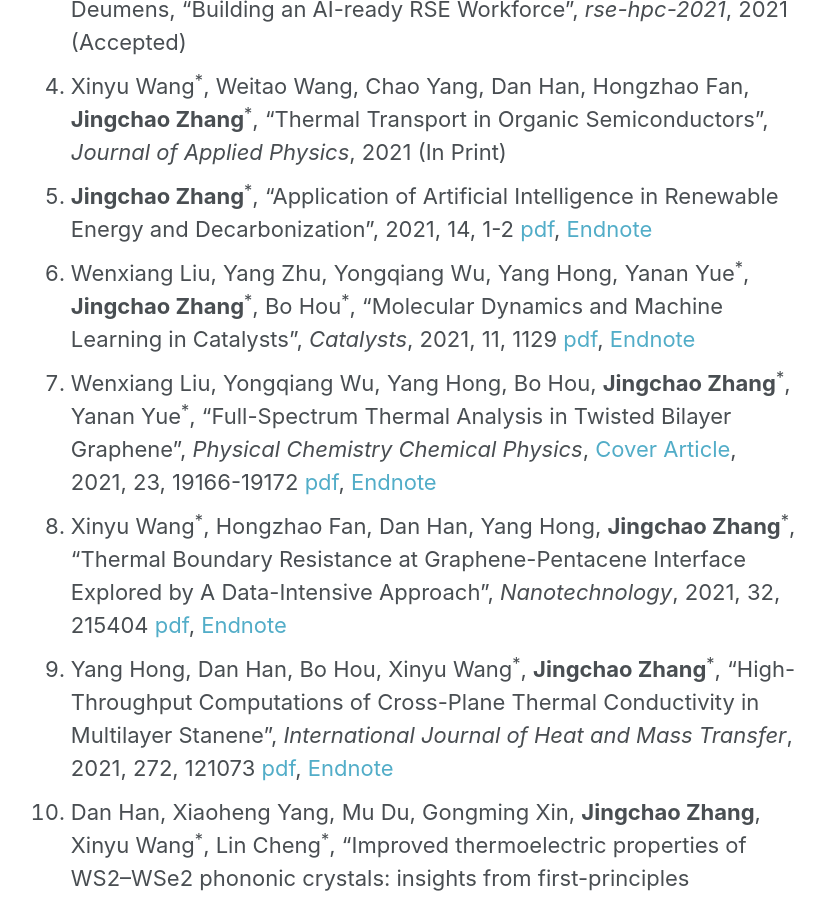
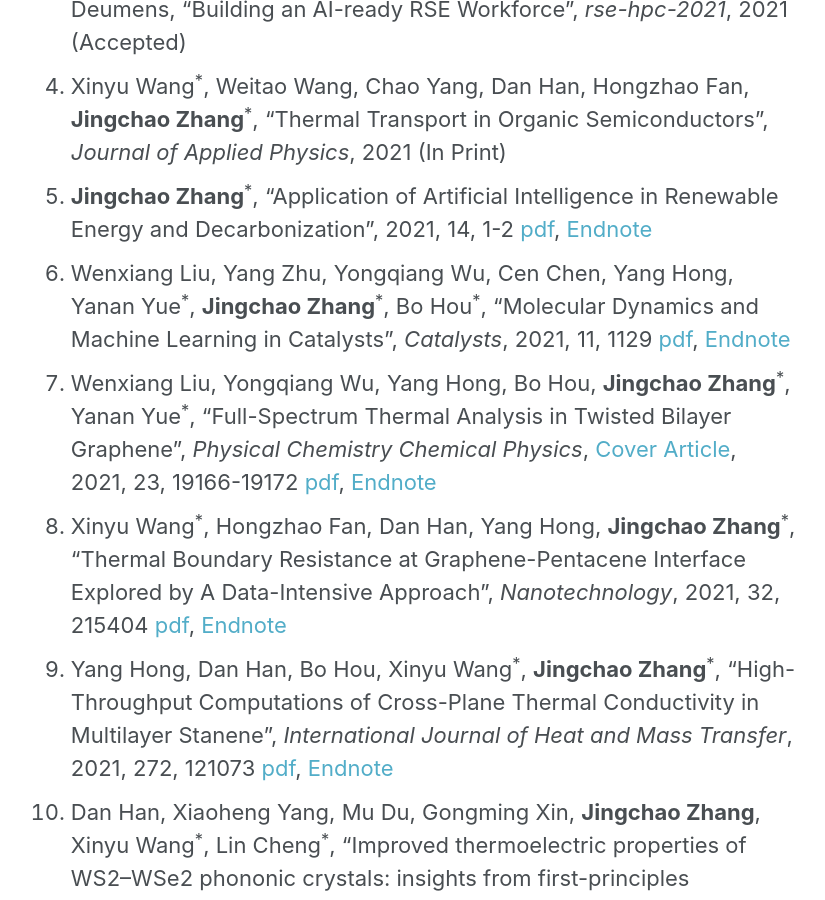
Before and after one commit to JingchaoZhang/JingchaoZhang.github.io, a Jekyll site: the page built from _pages/publications.md, in a window 1280 px wide and 900 px high, scrolled down 649 px. Shown: the whole window, without its empty margins (253-1078 px from the left). Built offline with Jekyll 4.4.1, drawn with Linux system fonts in a browser that asks for light colours.

Commit message:
Update publications.md

```diff
--- a/_pages/publications.md
+++ b/_pages/publications.md
@@ -12,7 +12,7 @@
 6. Ying Zhang, Matthew Gitzendanner, Dan Maxwell, Kaleb Smith, Justin Richardson, Eric Stubbs, Brian Stucky, **Jingchao Zhang**, Erik Deumens, "Building	an	AI-ready	RSE	Workforce", *rse-hpc-2021*, 2021 (Accepted)
 7. Xinyu Wang<sup>\*</sup>, Weitao Wang, Chao Yang, Dan Han, Hongzhao Fan, **Jingchao Zhang**<sup>\*</sup>, "Thermal Transport in Organic Semiconductors", *Journal of Applied Physics*, 2021 (In Print)
 8. **Jingchao Zhang**<sup>\*</sup>, "Application of Artificial Intelligence in Renewable Energy and Decarbonization", 2021, 14, 1-2 [pdf](https://drive.google.com/drive/u/0/folders/0B3Yj4QkZpI-dc2c1dV81aUdJZzg?resourcekey=0-8yayn9adqHmyRPiiGTHf1Q), [Endnote](https://drive.google.com/uc?export=download&id=1QEcWu3ZTbFhn1eQH0OgvbnF4xsPO2GZi)
-9. Wenxiang Liu, Yang Zhu, Yongqiang Wu, Yang Hong, Yanan Yue<sup>\*</sup>, **Jingchao Zhang**<sup>\*</sup>, Bo Hou<sup>\*</sup>, "Molecular Dynamics and Machine Learning in Catalysts", *Catalysts*, 2021, 11, 1129 [pdf](https://drive.google.com/file/d/1pE7umbHz1RcWlIz5YpAXUKgvnoxvTwlr/view?usp=sharing), [Endnote](https://drive.google.com/uc?export=download&id=1ZMwVS8dTDx9St_0vlOx3KkbYj5UtANWR)
+9. Wenxiang Liu, Yang Zhu, Yongqiang Wu, Cen Chen, Yang Hong, Yanan Yue<sup>\*</sup>, **Jingchao Zhang**<sup>\*</sup>, Bo Hou<sup>\*</sup>, "Molecular Dynamics and Machine Learning in Catalysts", *Catalysts*, 2021, 11, 1129 [pdf](https://drive.google.com/file/d/1pE7umbHz1RcWlIz5YpAXUKgvnoxvTwlr/view?usp=sharing), [Endnote](https://drive.google.com/uc?export=download&id=1ZMwVS8dTDx9St_0vlOx3KkbYj5UtANWR)
 10. Wenxiang Liu, Yongqiang Wu, Yang Hong, Bo Hou, **Jingchao Zhang**<sup>\*</sup>, Yanan Yue<sup>\*</sup>, "Full-Spectrum Thermal Analysis in Twisted Bilayer Graphene", *Physical Chemistry Chemical Physics*, [Cover Article](https://drive.google.com/file/d/1PDyjmwVlav8AfDgG3FWsDm0e-7Ssk5mU/view?usp=sharing), 2021, 23, 19166-19172 [pdf](https://drive.google.com/file/d/1xoEcLagR_b5ma1jU5wFy3XmKVuj5Nilu/view?usp=sharing), [Endnote](https://drive.google.com/uc?export=download&id=1Cr6RKmlzU1QRR3L_p4gfqPM5WBjTqUI7)
 11. Xinyu Wang<sup>\*</sup>, Hongzhao Fan, Dan Han, Yang Hong, **Jingchao Zhang**<sup>\*</sup>, "Thermal Boundary Resistance at Graphene-Pentacene Interface Explored by A Data-Intensive Approach", *Nanotechnology*, 2021, 32, 215404 [pdf](https://drive.google.com/file/d/1AcEVYFfYAEEPisRVgxOCoeWjl8AfNH-_/view?usp=sharing), [Endnote](https://drive.google.com/uc?export=download&id=1FoGh5PeH00QuHd9dqC-IvM3GcnJgR6V_)
 12. Yang Hong, Dan Han, Bo Hou, Xinyu Wang<sup>\*</sup>, **Jingchao Zhang**<sup>\*</sup>, "High-Throughput Computations of Cross-Plane Thermal Conductivity in Multilayer Stanene", *International Journal of Heat and Mass Transfer*, 2021, 272, 121073 [pdf](https://drive.google.com/file/d/1pxm9_brr3WYJ8nxofIMnBJYjYlbDMldg/view?usp=sharing), [Endnote](https://drive.google.com/uc?export=download&id=1c9AjfHcS7YwAX2cjM5y45bvDCfFkJEcp)
```
